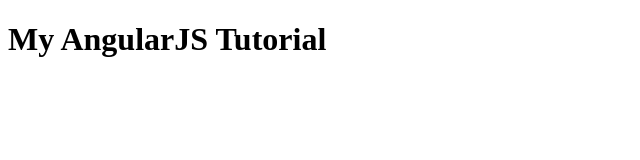
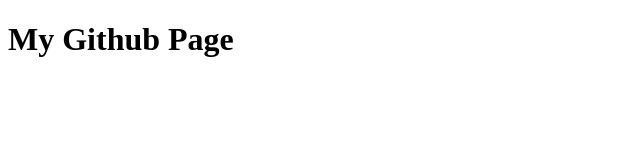
Before and after one commit to ayala-h/AngularJSCoursera, a plain HTML site: page index.html in a window 1280 px wide. Shown: the whole page, without its empty margins (0-640 px from the left). Drawn offline with Linux system fonts and the light colour scheme.

Commit message:
Update index.html

```diff
--- a/index.html
+++ b/index.html
@@ -3,5 +3,5 @@
     <title>AngularJS Coursera</title>
 </head>
 <body>
-    <h1>My AngularJS Tutorial</h1>
+    <h1>My Github Page</h1>
 </body>
```
